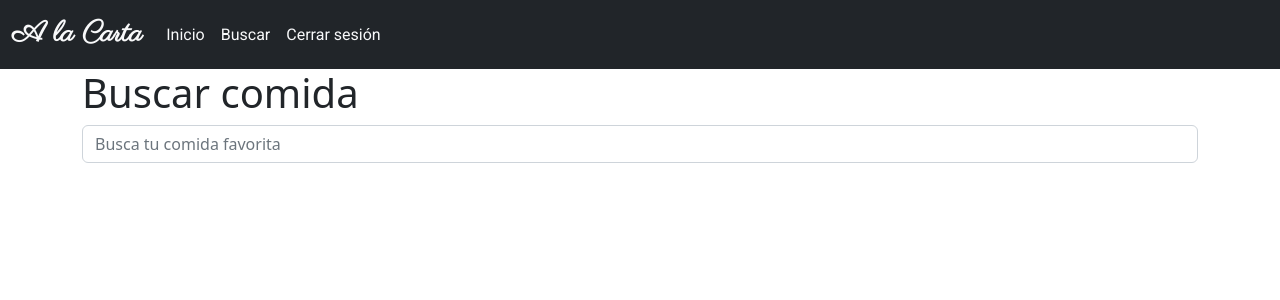
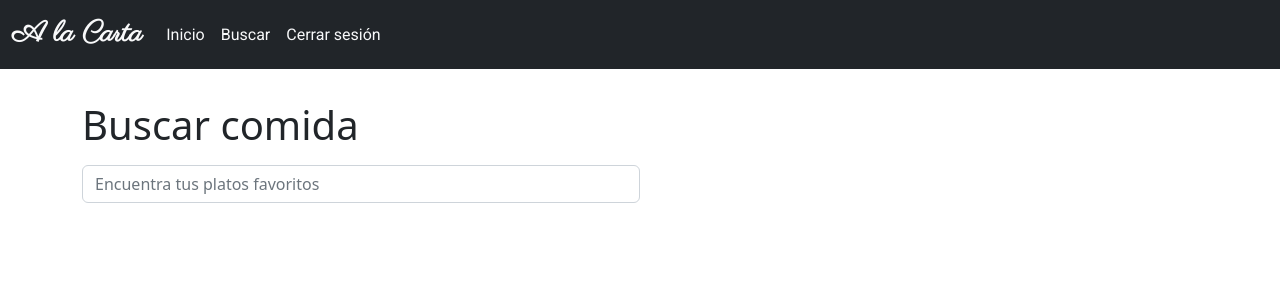
Before and after one commit to cnmorocho/alkemy-alacarta, an Angular app: page /list in a window 1280 px wide. Shown: the top 300 px of the page. Built offline with nearby package versions, Linux system fonts and the light colour scheme; sample sign-in values are in the browser's storage.

Commit message:
Se actualizo la interfaz de la pagina de busqueda

```diff
--- a/src/app/core/components/search-bar/search-bar.component.html
+++ b/src/app/core/components/search-bar/search-bar.component.html
@@ -1,7 +1,7 @@
-<div>
+<div class="">
   <input
-    class="form-control"
-    placeholder="Busca tu comida favorita"
+    class="form-control w-50 my-3"
+    placeholder="Encuentra tus platos favoritos"
     type="text"
     [formControl]="searchControl"
   />
--- a/src/app/core/pages/list-page/list-page.component.html
+++ b/src/app/core/pages/list-page/list-page.component.html
@@ -1,8 +1,8 @@
 <app-navbar></app-navbar>
-<div class="container">
-  <h1>Buscar comida</h1>
+<div class="container py-3 vh-100">
+  <h1 class="my-3">Buscar comida</h1>
   <app-search-bar (searchEmmiter)="handleSearch($event)"></app-search-bar>
   <div *ngFor="let item of foodList; let index">
-    <app-menu-item [item]="item"></app-menu-item>
+    <app-list-item [item]="item"></app-list-item>
   </div>
 </div>
```
